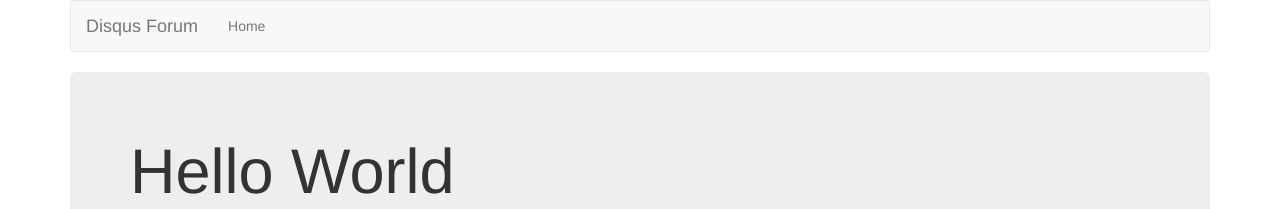
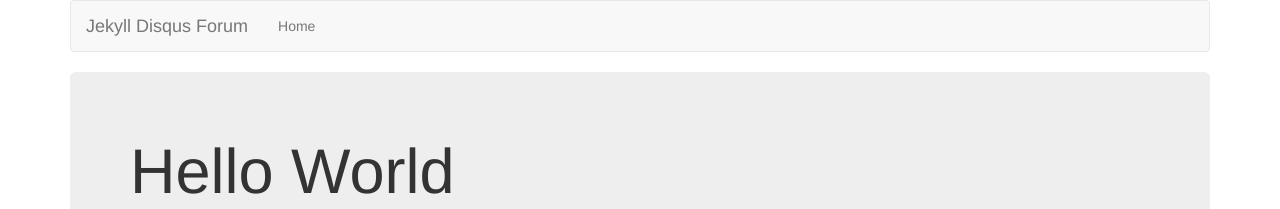
Before and after one commit to klcodanr/Jekyll-Disqus-Forum, a Jekyll site: the page built from index.md, in a window 1280 px wide. Shown: the top 209 px of the page. Built offline with Jekyll 4.4.1, drawn with Linux system fonts in a browser that asks for light colours; nearby versions of some CDN libraries.

Commit message:
Updated config

```diff
--- a/_config.yml
+++ b/_config.yml
@@ -1,5 +1,5 @@
 # Name of your blog (this will show up at the top of your page and in the RSS feed)
-name: Disqus Forum
+name: Jekyll Disqus Forum
 
 # Short description (goes below the title; it will also be used in the RSS feed)
 description: Forum created in Disqus
@@ -13,7 +13,7 @@ author: Daniel Klco
 baseurl: /Jekyll-Disqus-Forum
 
 # The URL of your actual domain. This will be used to make absolute links in the RSS feed.
-url: http://klcodanr.github.io/Disqus-Forum
+url: http://klcodanr.github.io/Jekyll-Disqus-Forum
 
 # Exclude system files
 exclude: [.gitignore]
```
